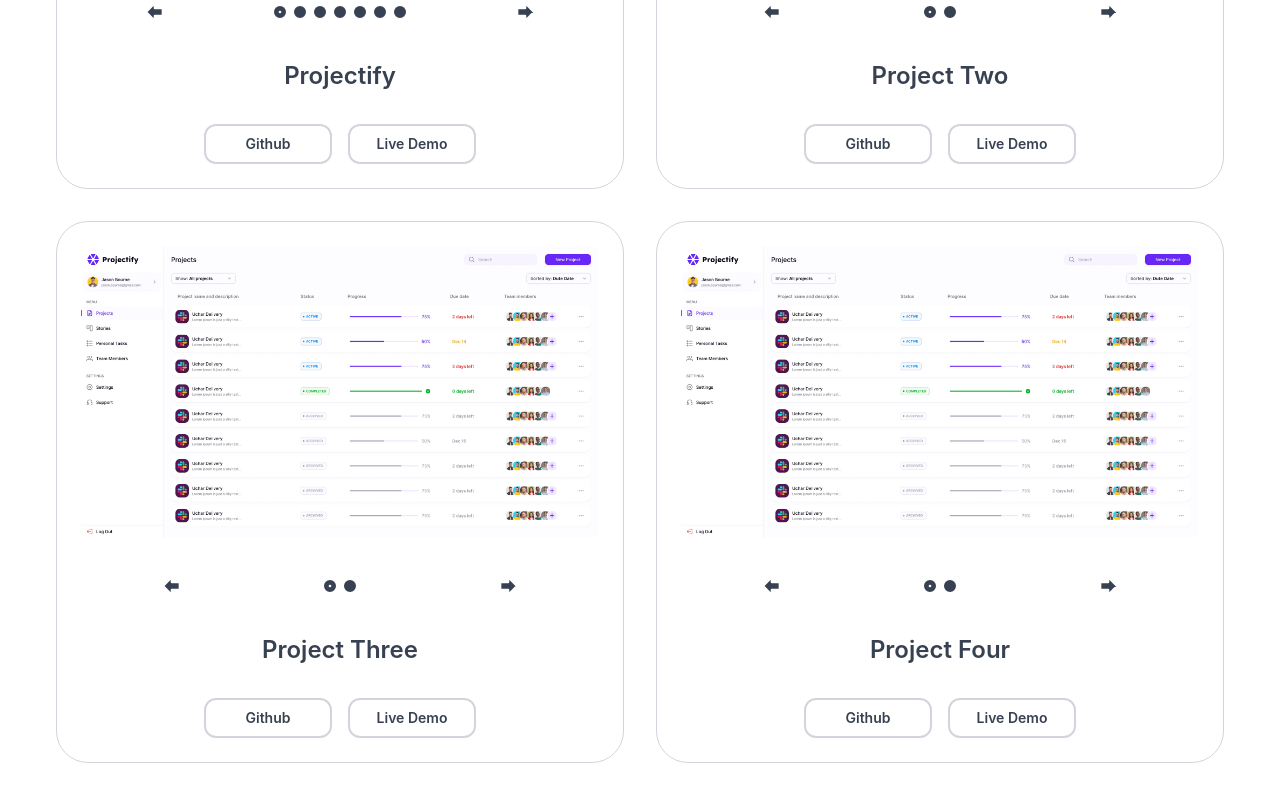
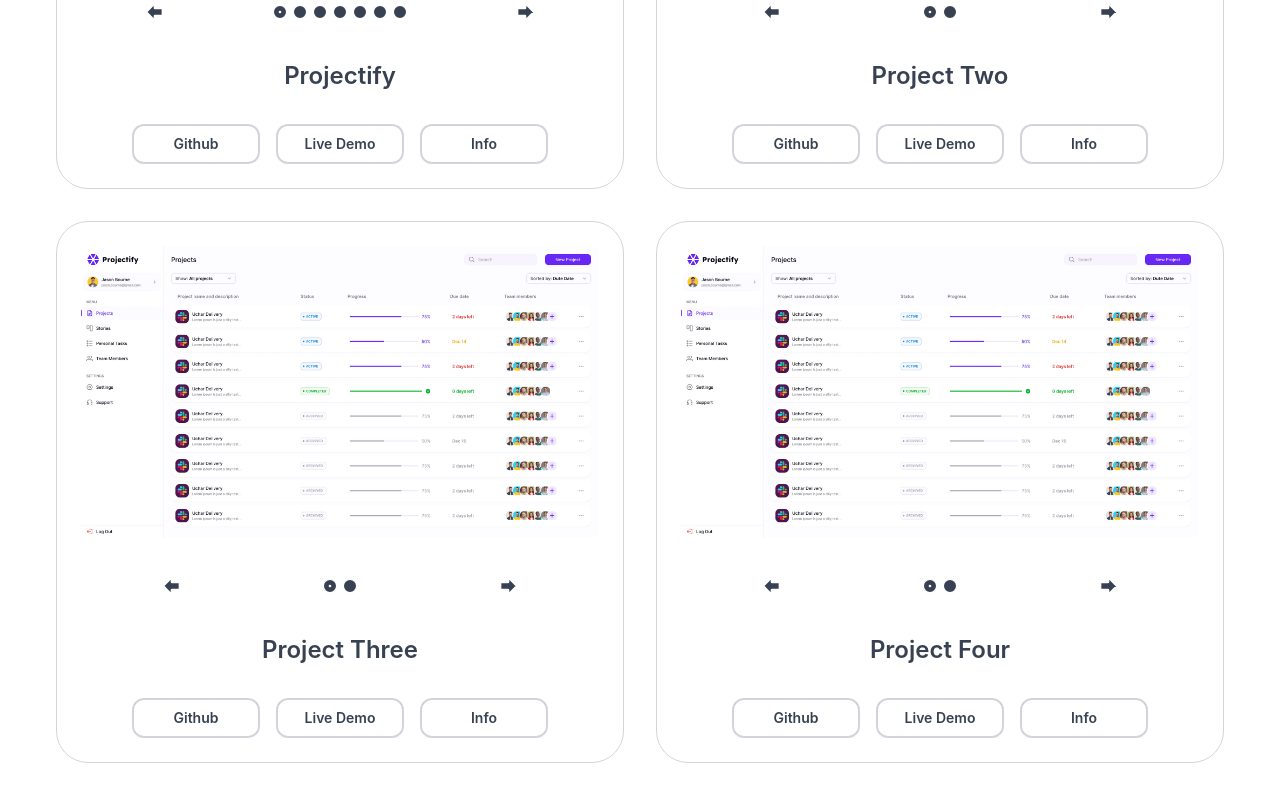
Before and after one commit to kulievdev/portfolio-website, a React (Vite) app: page / in a window 1280 px wide. Shown: the part 1540-2333 px from the top of the page. Built offline with nearby package versions, Linux system fonts and the light colour scheme.

Commit message:
Put back info cta

```diff
--- a/src/Pages/Projects/Project.tsx
+++ b/src/Pages/Projects/Project.tsx
@@ -99,6 +99,7 @@ const Project: React.FC<ProjectProps> = ({ name, images, index }) => {
       <div className="flex flex-wrap justify-center gap-4">
         <Cta type="project cta" projectCtaText="Github" />
         <Cta type="project cta" projectCtaText="Live Demo" />
+        <Cta type="project cta" projectCtaText="Info" />
       </div>
     </Component>
   );
```
